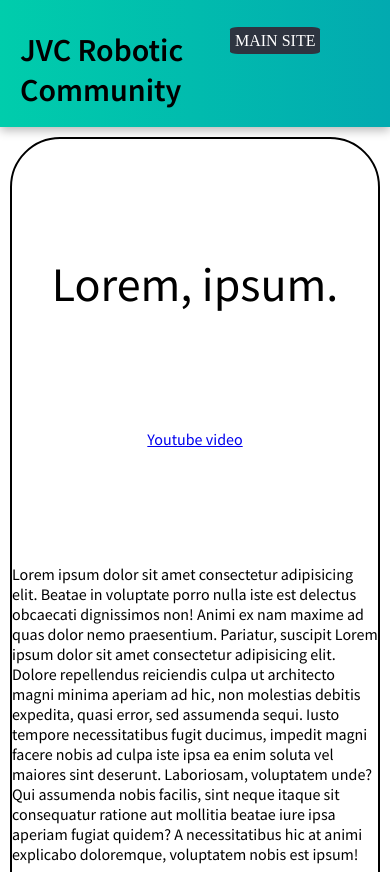
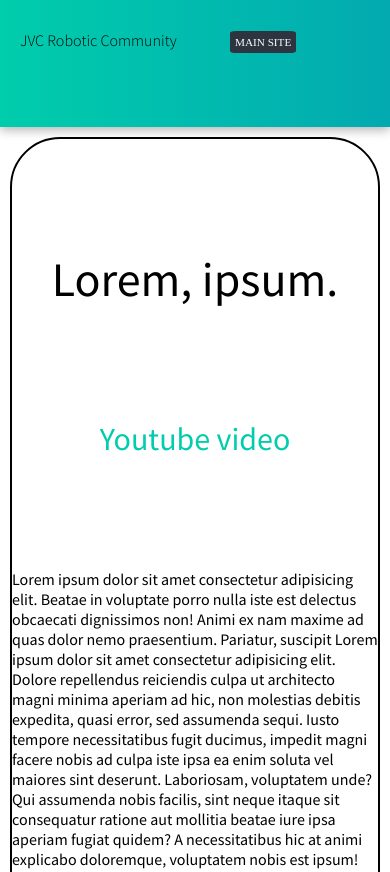
Before and after one commit to PieCodez/vaz-blog, a plain HTML site: page index.html in a window 390 px wide. Shown: the top 872 px of the page. Drawn offline with Linux system fonts and the light colour scheme; a web font is replaced by a local one.

Commit message:
Responive header

```diff
--- a/style.css
+++ b/style.css
@@ -94,7 +94,10 @@ main a{
         text-align: left;
     }
     main a{
-        display: block;;
+        display: block;
+        font-size: 2rem;
+        text-decoration: none;
+        color: #00CDAC;
     }
 }
 
@@ -106,5 +109,20 @@ main a{
 
     header h2{
         flex: 1.5;
+        font-size:1.5rem;
     }
 }
+
+
+@media screen and (max-width: 472px) {
+
+    header h2{
+        font-size: 1rem;
+        font-weight: 300;
+    }
+
+    ul a{
+        font-size: 0.7rem;
+        font-weight: 200;
+    }
+}
```
